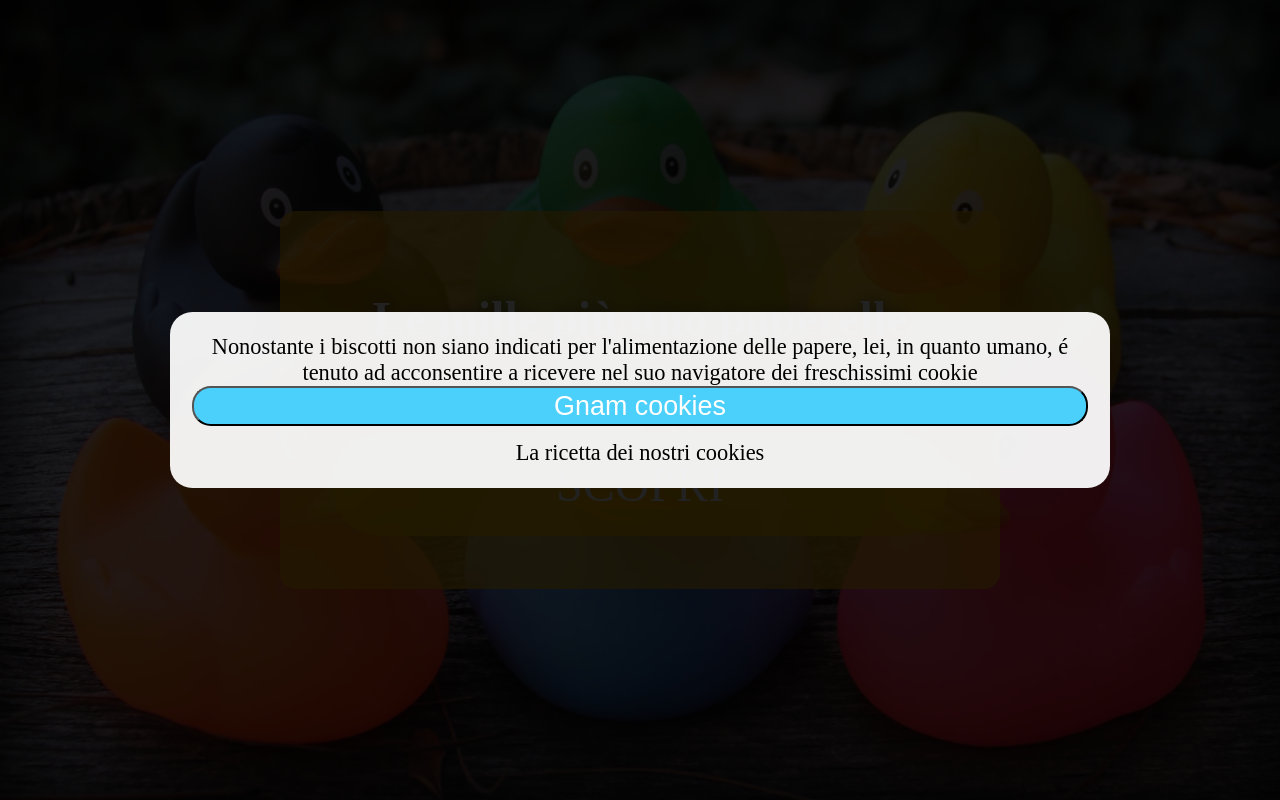
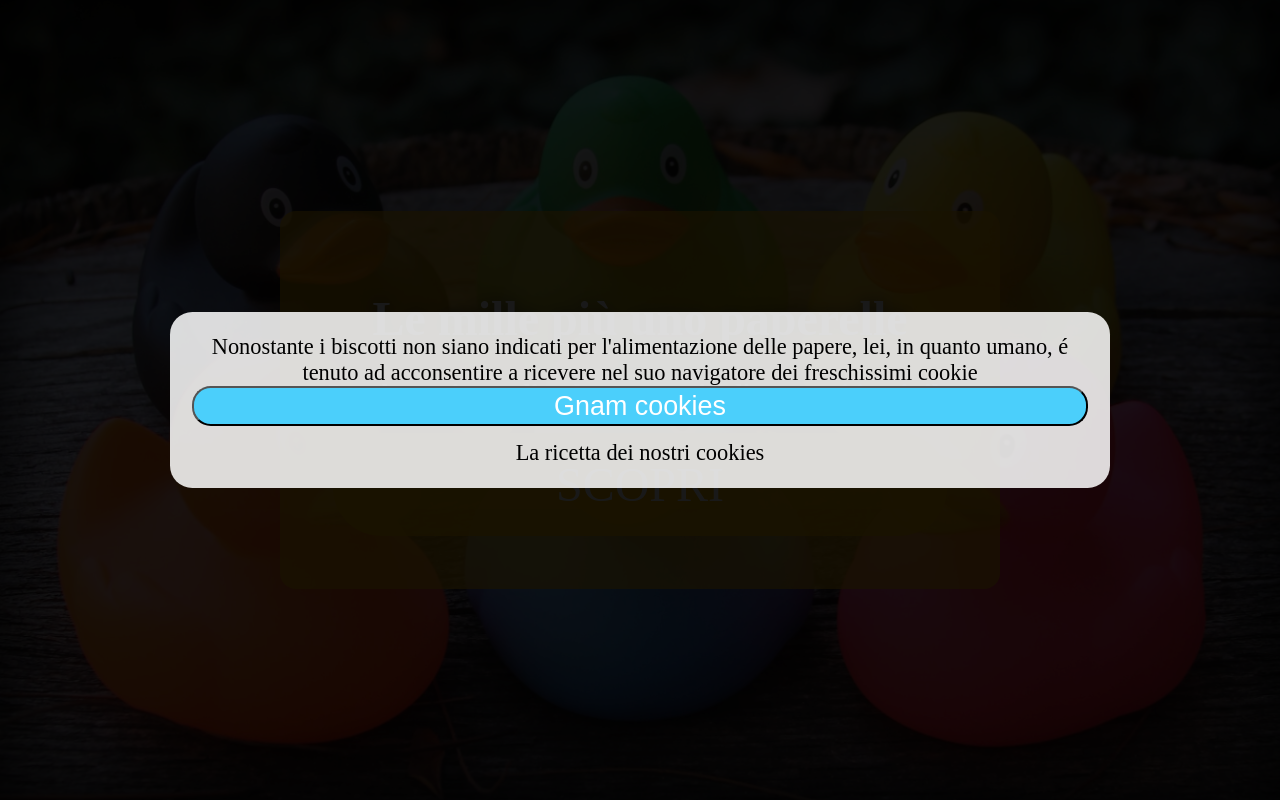
Before and after one commit to gabibbo97/SAW2018, a PHP site: page /landing.html in a window 1280 px wide. Run offline with PHP 8.4, Linux system fonts and the light colour scheme.

Commit message:
Risolto errore del validator
Un colore HEX #xxxxxx non puó avere la trasparenza in fondo
RGBA(x, x, x, x) é il modo per farlo

```diff
--- a/public_html/assets/css/gdpr.css
+++ b/public_html/assets/css/gdpr.css
@@ -4,7 +4,7 @@
     position: fixed;
     width: 100%;
     height: 100%;
-    background-color: #000000dd;
+    background-color: rgba(0, 0, 0, 0.90);
 
     /* Rappresenta con una colonna centrata e allineata orizzontalmente */
     flex-direction: column;
@@ -14,7 +14,7 @@
     font-family: 'sans-serif';
 }
 #GDPR > form {
-    background-color: #ffffffee;
+    background-color: rgba(255, 255, 255, 0.85);
     border-radius: 1em;
     padding: 1em;
     color: black;
```
